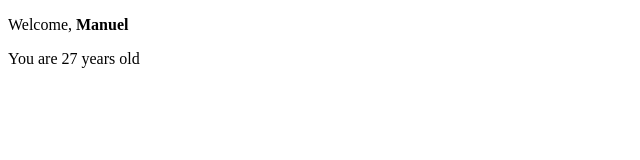
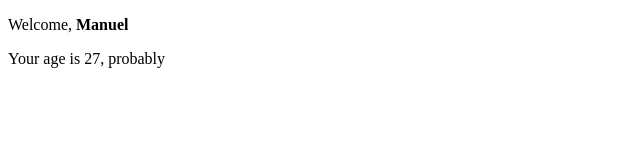
Before and after one commit to LuisTM98/EJERCICIOS-DEVELHOPE, a React (Vite) app in the folder React/: page / in a window 1280 px wide. Shown: the top 160 px of the page, without its empty margins (0-640 px from the left). Built offline with nearby package versions, Linux system fonts and the light colour scheme.

Commit message:
ejercicio props 3 terminado

```diff
--- /dev/null
+++ b/React/src/Age.jsx
@@ -0,0 +1,3 @@
+export function AgeFunc({years}){
+    return <p>Your age is {years}, probably</p>
+}
--- a/React/src/Welcome.jsx
+++ b/React/src/Welcome.jsx
@@ -1,8 +1,11 @@
+import { AgeFunc } from "./Age"
+
 export function Welcome({name, age}){
     return (
         <div>
             <p>Welcome, <strong>{name}</strong></p>
-            <p>You are {age} years old</p>
+            {/* <p>You are {age} years old</p> */}
+            <AgeFunc years={age} />
         </div>
     )
 }
```
